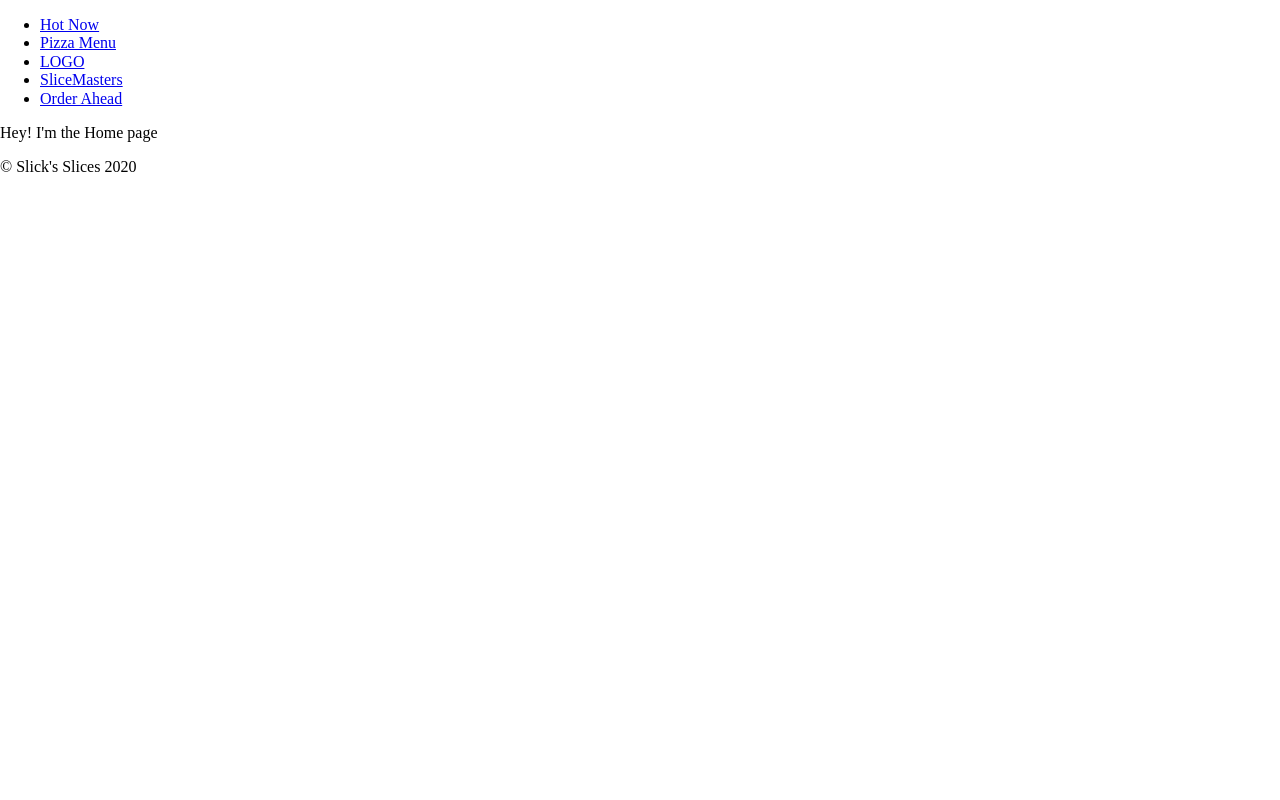
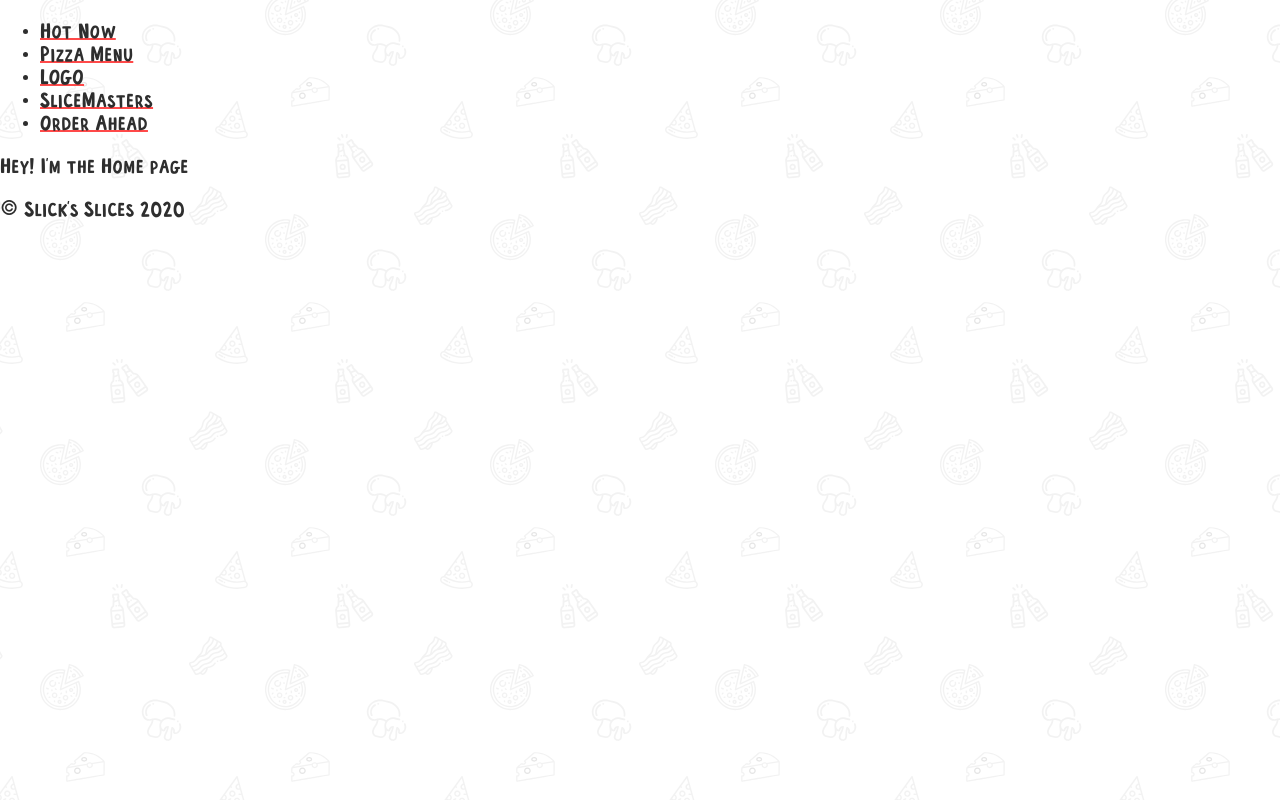
Before and after one commit to LaceyNS/slices, a Gatsby site: page / in a window 1280 px wide. Built offline with nearby package versions, Linux system fonts and the light colour scheme; Gatsby itself is replaced by a stand-in of ours.

Commit message:
add Typography file

```diff
--- a/src/components/Layout.js
+++ b/src/components/Layout.js
@@ -2,10 +2,14 @@ import React from 'react';
 import Footer from './Footer';
 import Nav from './Nav';
 import 'normalize.css';
+import GlobalStyles from '../styles/GlobalStyles';
+import Typography from '../styles/Typography';
 
 export default function Layout({ children }) {
   return (
     <div>
+      <GlobalStyles />
+      <Typography />
       <Nav />
       {children}
       <Footer />
--- /dev/null
+++ b/src/styles/Typography.js
@@ -0,0 +1,44 @@
+import { createGlobalStyle } from 'styled-components';
+
+import font from '../assets/fonts/frenchfries.woff';
+
+const Typography = createGlobalStyle`
+  @font-face {
+    font-family: FrenchFries;
+    src: url(${font});
+  }
+  html {
+    font-family: FrenchFries, -apple-system, BlinkMacSystemFont, 'Segoe UI', Roboto, Oxygen, Ubuntu, Cantarell, 'Open Sans', 'Helvetica Neue', sans-serif;
+    color: var(--black);
+  }
+  p, li {
+    letter-spacing: 0.5px;
+  }
+  h1,h2,h3,h4,h5,h6 {
+    font-weight: normal;
+    margin: 0;
+  }
+  a {
+    color: var(--black);
+    text-decoration-color: var(--red);
+    /* Chrome renders this weird with this font, so we turn it off */
+    text-decoration-skip-ink: none;
+  }
+  mark, .mark {
+    background: var(--yellow);
+    padding: 0 2px 2px 2px;
+    margin: 0;
+    display: inline;
+    line-height: 1;
+  }
+
+  .center {
+    text-align: center;
+  }
+
+  .tilt {
+    transform: rotate(-2deg);
+  }
+`;
+
+export default Typography;
```
